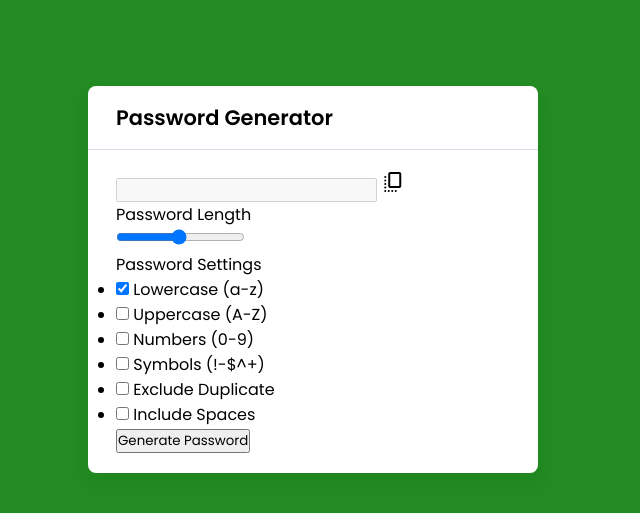
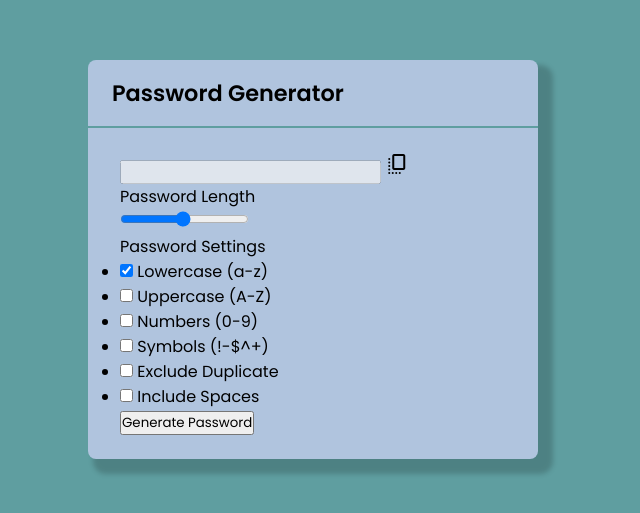
Before and after one commit to sarthakNegi-7777/Password_Generator_Project, a plain HTML site: page index.html in a window 1280 px wide. Shown: the part 121-634 px from the top of the page, without its empty margins (327-967 px from the left). Drawn offline with nearby package versions, Linux system fonts and the light colour scheme.

Commit message:
changes in the value of property in css

```diff
--- a/mystyle.css
+++ b/mystyle.css
@@ -11,26 +11,26 @@ body {
     display: flex;
     align-items: center;
     justify-content: center;
-    min-height: 100vh;
-    background-color: forestgreen;
+    min-height: 95vh;
+    background-color: cadetblue;
 }
 
 .container {
     width: 450px;
-    background: white;
+    background-color: lightsteelblue;
     border-radius: 8px;
-    box-shadow: 0 10px 20px rgba(0, 0, 0, 0.05);
+    box-shadow: 10px 10px 5px 5px rgba(0, 0, 0, 0.18);
 }
 
 .container h2 {
-    font-weight: 600;
-    font-size: 1.31rem;
-    padding: 1rem 1.75rem;
-    border-bottom: 1px solid #d4dbe5;
+    font-weight: 700;
+    font-size: 1.40rem;
+    padding: 1rem 1.5rem;
+    border-bottom: 2px solid cadetblue;
 }
 
 .wrapper {
-    margin: 1.25rem 1.75rem;
+    margin: 1.5rem 2rem;
 }
 
 .wrapper .input-box {
```
